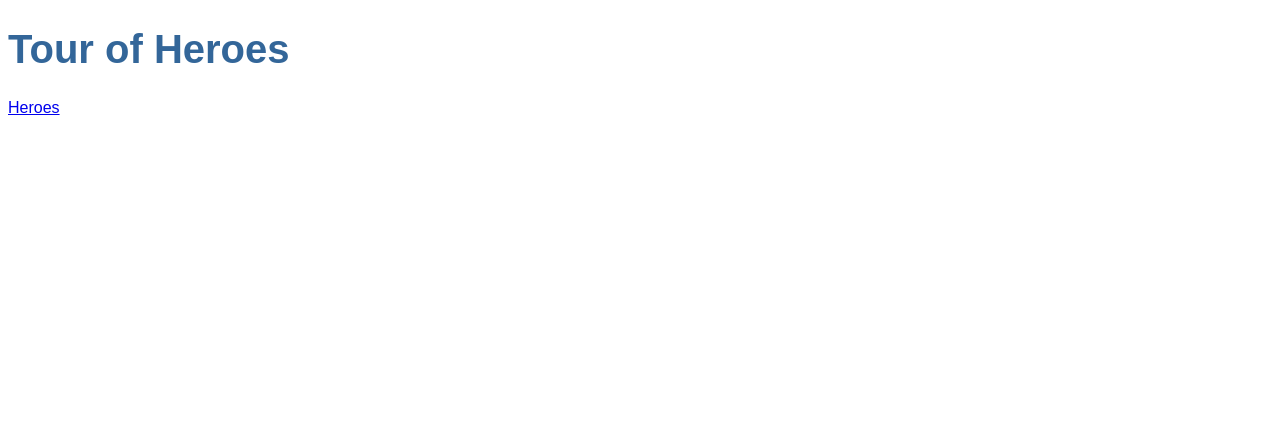
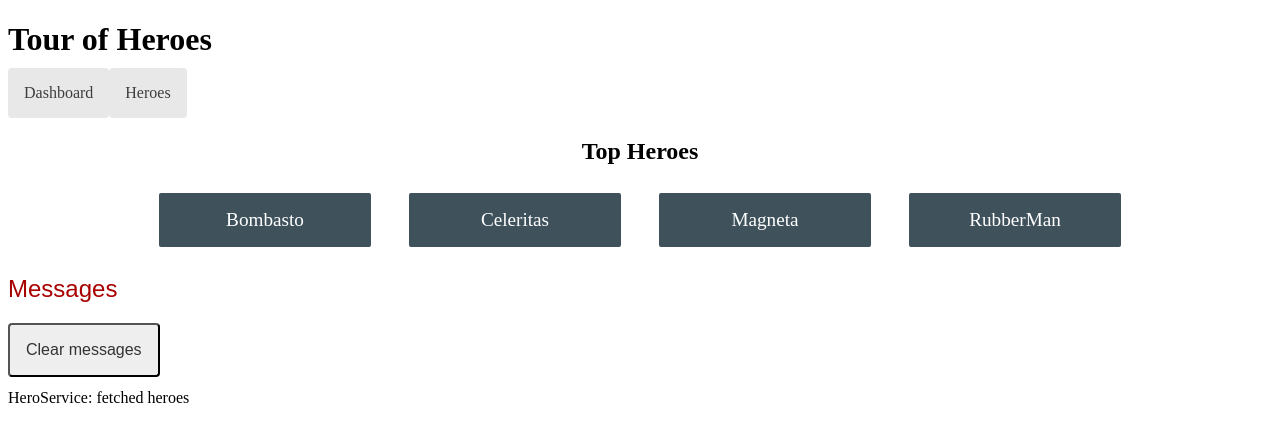
Before and after one commit to davidpet/tutorials, an Angular app in the folder Angular/tour-of-heroes-updated/: page /dashboard in a window 1280 px wide. Before the commit this address led to /. Shown: the top 442 px of the page. Built offline with nearby package versions, Linux system fonts and the light colour scheme.

Commit message:
Step 5C: Adding dashboard view.

```diff
--- a/Angular/tour-of-heroes-updated/src/app/app-routing.module.ts
+++ b/Angular/tour-of-heroes-updated/src/app/app-routing.module.ts
@@ -1,9 +1,15 @@
 import { NgModule } from '@angular/core';
 import { RouterModule, Routes } from '@angular/router';
 import { HeroesComponent } from './heroes/heroes.component';
+import { DashboardComponent } from './dashboard/dashboard.component';
 
 // suburl -> component mappings
-const routes: Routes = [{ path: 'heroes', component: HeroesComponent }];
+const routes: Routes = [
+  { path: 'heroes', component: HeroesComponent },
+  { path: 'dashboard', component: DashboardComponent },
+  // default root (auto-navigated from root, changes browser url bar too)
+  { path: '', redirectTo: '/dashboard', pathMatch: 'full' },
+];
 
 @NgModule({
   // make & import a module that maps suburls uner root of implication
--- a/Angular/tour-of-heroes-updated/src/app/app.component.css
+++ b/Angular/tour-of-heroes-updated/src/app/app.component.css
@@ -1,44 +1,21 @@
-/* Application-wide Styles */
+/* AppComponent's private CSS styles */
 h1 {
-  color: #369;
-  font-family: Arial, Helvetica, sans-serif;
-  font-size: 250%;
+  margin-bottom: 0;
 }
-h2, h3 {
-  color: #444;
-  font-family: Arial, Helvetica, sans-serif;
-  font-weight: lighter;
-}
-body {
-  margin: 2em;
-}
-body, input[type="text"], button {
-  color: #333;
-  font-family: Cambria, Georgia, serif;
-}
-button {
-  background-color: #eee;
-  border: none;
+nav a {
+  padding: 1rem;
+  text-decoration: none;
+  margin-top: 10px;
+  display: inline-block;
+  background-color: #e8e8e8;
+  color: #3d3d3d;
   border-radius: 4px;
-  cursor: pointer;
-  color: black;
-  font-size: 1.2rem;
-  padding: 1rem;
-  margin-right: 1rem;
-  margin-bottom: 1rem;
-  margin-top: 1rem;
-}
-button:hover {
-  background-color: black;
-  color: white;
-}
-button:disabled {
-  background-color: #eee;
-  color: #aaa;
-  cursor: auto;
 }
 
-/* everywhere else */
-* {
-  font-family: Arial, Helvetica, sans-serif;
+nav a:hover {
+  color: white;
+  background-color: #42545C;
 }
+nav a:active {
+  background-color: black;
+}
--- a/Angular/tour-of-heroes-updated/src/app/app.component.html
+++ b/Angular/tour-of-heroes-updated/src/app/app.component.html
@@ -1,8 +1,9 @@
 <h1>{{title}}</h1>
-<!-- link to navigate to a route within the page (the router outlet) -->
-<!-- NOTE: in this implementation the link is always there -->
+<!-- links to navigate to a route within the page (the router outlet) -->
+<!-- NOTE: in this implementation the links are always there -->
 <nav>
-  <a routerLink="/heroes">Heroes</a>
+  <a routerLink="/dashboard" class="dashboard-link">Dashboard</a>
+  <a routerLink="/heroes" class="heroes-link">Heroes</a>
 </nav>
 <!-- component will be loaded by routing after the <router-outlet> tag -->
 <!-- root url will leave it empty -->
--- a/Angular/tour-of-heroes-updated/src/app/app.module.ts
+++ b/Angular/tour-of-heroes-updated/src/app/app.module.ts
@@ -7,6 +7,7 @@
 import { HeroDetailComponent } from './hero-detail/hero-detail.component';
 import { MessagesComponent } from './messages/messages.component';
 import { AppRoutingModule } from './app-routing.module';
+import { DashboardComponent } from './dashboard/dashboard.component';
 
 @NgModule({
   declarations: [
@@ -14,6 +15,7 @@
     HeroesComponent,
     HeroDetailComponent,
     MessagesComponent,
+    DashboardComponent,
   ],
   imports: [BrowserModule, FormsModule, AppRoutingModule],
   providers: [],
--- /dev/null
+++ b/Angular/tour-of-heroes-updated/src/app/dashboard/dashboard.component.css
@@ -0,0 +1,50 @@
+/* DashboardComponent's private CSS styles */
+
+h2 {
+  text-align: center;
+}
+
+.heroes-menu {
+  padding: 0;
+  margin: auto;
+  max-width: 1000px;
+
+  /* flexbox */
+  display: flex;
+  flex-direction: row;
+  flex-wrap: wrap;
+  justify-content: space-around;
+  align-content: flex-start;
+  align-items: flex-start;
+}
+
+a {
+  background-color: #3f525c;
+  border-radius: 2px;
+  padding: 1rem;
+  font-size: 1.2rem;
+  text-decoration: none;
+  display: inline-block;
+  color: #fff;
+  text-align: center;
+  width: 100%;
+  min-width: 70px;
+  margin: .5rem auto;
+  box-sizing: border-box;
+
+  /* flexbox */
+  order: 0;
+  flex: 0 1 auto;
+  align-self: auto;
+}
+
+@media (min-width: 600px) {
+  a {
+    width: 18%;
+    box-sizing: content-box;
+  }
+}
+
+a:hover {
+  background-color: #000;
+}
--- /dev/null
+++ b/Angular/tour-of-heroes-updated/src/app/dashboard/dashboard.component.html
@@ -0,0 +1,6 @@
+<h2>Top Heroes</h2>
+<div class="heroes-menu dashboard">
+  <a *ngFor="let hero of heroes" class="hero-button">
+    {{hero.name}}
+  </a>
+</div>
--- /dev/null
+++ b/Angular/tour-of-heroes-updated/src/app/dashboard/dashboard.component.ts
@@ -0,0 +1,33 @@
+import { Component, OnDestroy, OnInit } from '@angular/core';
+import { Hero } from '../hero';
+import { HeroService } from '../hero.service';
+import { Subject, takeUntil } from 'rxjs';
+
+@Component({
+  selector: 'app-dashboard',
+  templateUrl: './dashboard.component.html',
+  styleUrls: ['./dashboard.component.css'],
+})
+export class DashboardComponent implements OnInit, OnDestroy {
+  private destroy$ = new Subject<void>();
+
+  heroes: Hero[] = [];
+
+  constructor(private heroService: HeroService) {}
+
+  ngOnInit() {
+    this.getHeroes();
+  }
+
+  ngOnDestroy() {
+    this.destroy$.next();
+    this.destroy$.complete();
+  }
+
+  getHeroes(): void {
+    this.heroService
+      .getHeroes()
+      .pipe(takeUntil(this.destroy$))
+      .subscribe((heroes) => (this.heroes = heroes.slice(1, 5)));
+  }
+}
```
Also changed, not shown: 2 other files (tests, documents, lock files or other folders).
